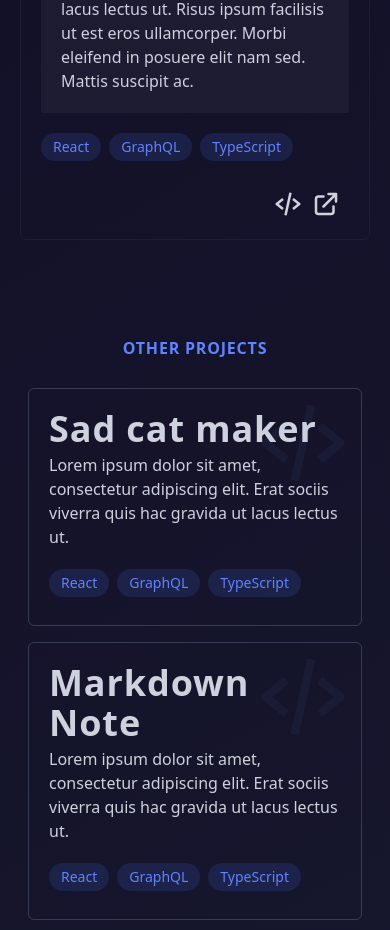
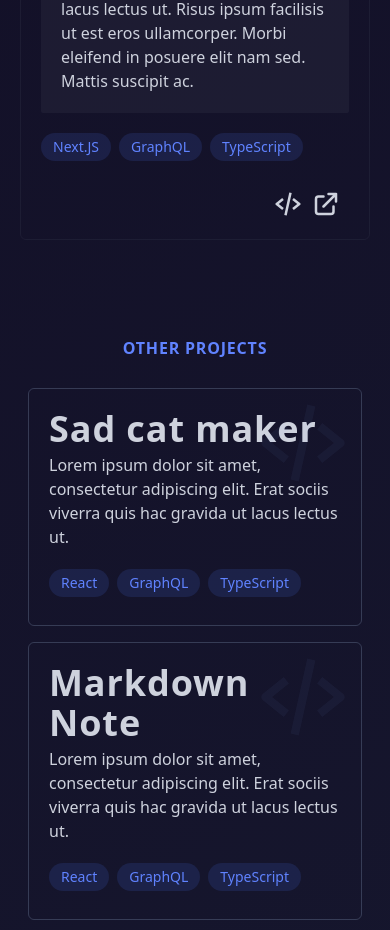
Before and after one commit to indraskr9/personal_portfolio_v3, a Next.js app: page /projects in a window 390 px wide. Shown: the part 1300-2230 px from the top of the page. Built offline with nearby package versions, Linux system fonts and the light colour scheme.

Commit message:
use data from api on featured project component

```diff
--- a/components/Project/FeaturedProjectCard.tsx
+++ b/components/Project/FeaturedProjectCard.tsx
@@ -1,22 +1,22 @@
 import {ProjectTags} from 'components'
 import {motion} from 'framer-motion'
-import {ProjectCardAnimation} from './animation'
 import {BiCodeAlt} from 'react-icons/bi'
 import {HiOutlineExternalLink} from 'react-icons/hi'
+import {ProjectType} from 'utils/project-data'
+import {ProjectCardAnimation} from './animation'
+import {ProjectLinkIcon} from './ProjectLinkIcon'
 import styles from './styles/FeaturedProjectCard.module.css'
-import {ProjectLinkIcon} from './ProjectLinkIcon'
 
 type Props = {
-  image?: string
-  title: string
+  project: ProjectType
   imageOnLeft?: boolean
 }
 
 export const FeaturedProjectCard: React.FC<Props> = ({
-  image = 'project.jpg',
-  title,
+  project,
   imageOnLeft,
 }) => {
+  const {photoUrl, name, description, technologies, liveUrl, gitUrl} = project
   return (
     <motion.div
       variants={ProjectCardAnimation}
@@ -34,8 +34,8 @@ export const FeaturedProjectCard: React.FC<Props> = ({
         </div>
 
         <img
-          className='rounded-sm object-cover w-full h-52 md:min-h-full'
-          src={`/images/${image}`}
+          className='object-cover w-full rounded-sm h-52 md:min-h-full'
+          src={`/images/${photoUrl}`}
           alt='project thumbnail'
         />
       </div>
@@ -51,25 +51,26 @@ export const FeaturedProjectCard: React.FC<Props> = ({
           className={`text-4xl md:text-5xl font-semibold text-left md:${
             imageOnLeft ? 'text-left' : 'text-right'
           }`}>
-          {title}
+          {name}
         </h1>
-        <div className='bg-white group-hover:bg-opacity-10 bg-opacity-5 p-5 rounded-sm my-3 relative transform min-w-full transition-all'>
-          <p className=''>
-            Lorem ipsum dolor sit amet, consectetur adipiscing elit. Erat sociis
-            viverra quis hac gravida ut lacus lectus ut. Risus ipsum facilisis
-            ut est eros ullamcorper. Morbi eleifend in posuere elit nam sed.
-            Mattis suscipit ac.
-          </p>
+        <div className='relative min-w-full p-5 my-3 transition-all transform bg-white rounded-sm group-hover:bg-opacity-10 bg-opacity-5'>
+          <p className=''>{description}</p>
         </div>
         <div
           className={`flex my-5 justify-start md:${
             imageOnLeft ? 'justify-start' : 'justify-end'
           }`}>
-          {<ProjectTags items={['React', 'GraphQL', 'TypeScript']} />}
+          {<ProjectTags items={technologies} />}
         </div>
         <div className='flex justify-end md:hidden'>
-          <ProjectLinkIcon Icon={BiCodeAlt} title='View Code' size={30} />
           <ProjectLinkIcon
+            link={gitUrl}
+            Icon={BiCodeAlt}
+            title='View Code'
+            size={30}
+          />
+          <ProjectLinkIcon
+            link={liveUrl}
             Icon={HiOutlineExternalLink}
             title='Open Live'
             size={30}
--- a/pages/projects.tsx
+++ b/pages/projects.tsx
@@ -79,11 +79,10 @@ const projects = () => {
             delay={0.7}
           />
           <BlurryBg className='left-0 bottom-0 w-80 h-80' delay={1.5} />
-          {featuredProjects?.map(({name, photoUrl}, index) => (
+          {featuredProjects?.map((project, index) => (
             <FeaturedProjectCard
-              key={name}
-              title={name}
-              image={photoUrl}
+              key={project.name}
+              project={project}
               imageOnLeft={index % 2 !== 0}
             />
           ))}
--- a/utils/project-data.ts
+++ b/utils/project-data.ts
@@ -24,7 +24,7 @@ const data: ProjectType[] = [
     description:
       'Lorem ipsum dolor sit amet, consectetur adipiscing elit. Erat sociis viverra quis hac gravida ut lacus lectus ut. Risus ipsum facilisis ut est eros ullamcorper. Morbi eleifend in posuere elit nam sed. Mattis suscipit ac.',
     photoUrl: 'profile.jpg',
-    technologies: ['React', 'GraphQL', 'TypeScript'],
+    technologies: ['Next.JS', 'GraphQL', 'TypeScript'],
     featured: true,
     gitUrl: 'https://github.com/dni9',
     liveUrl: '#',
```
